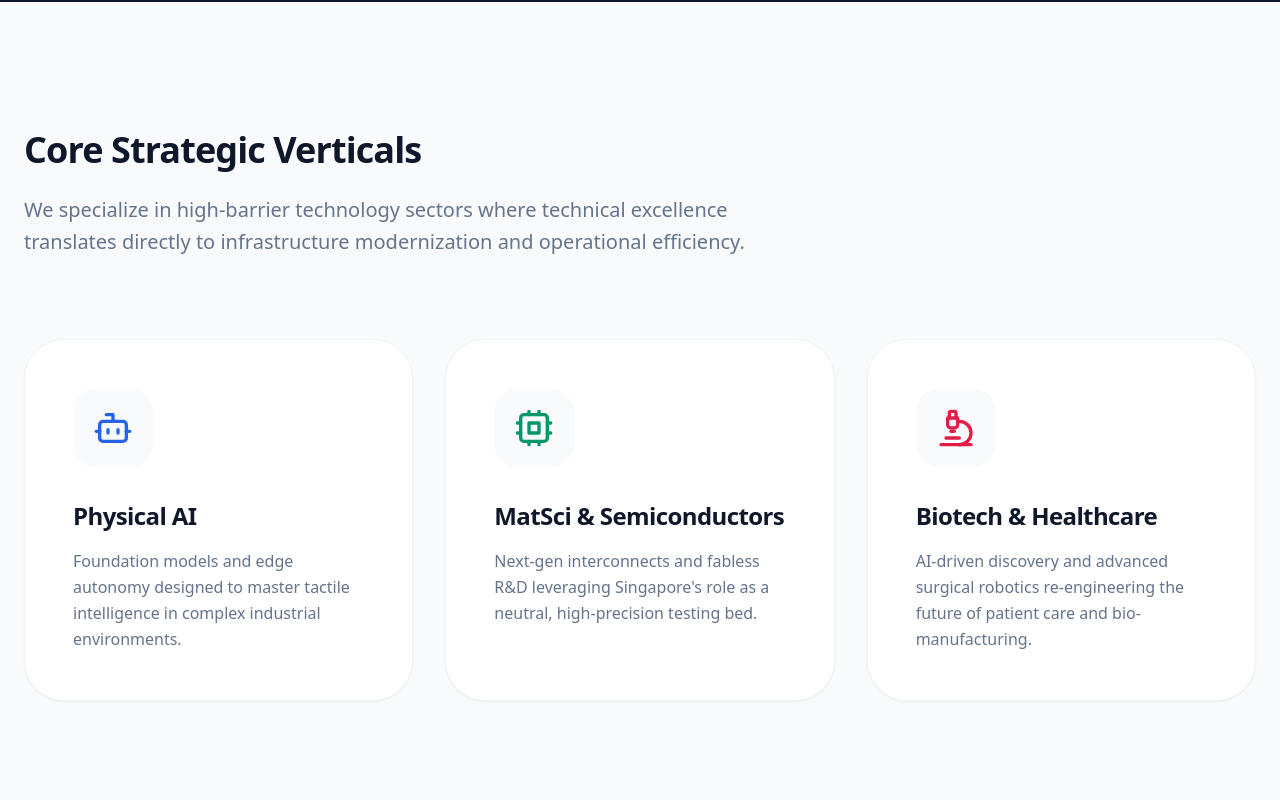
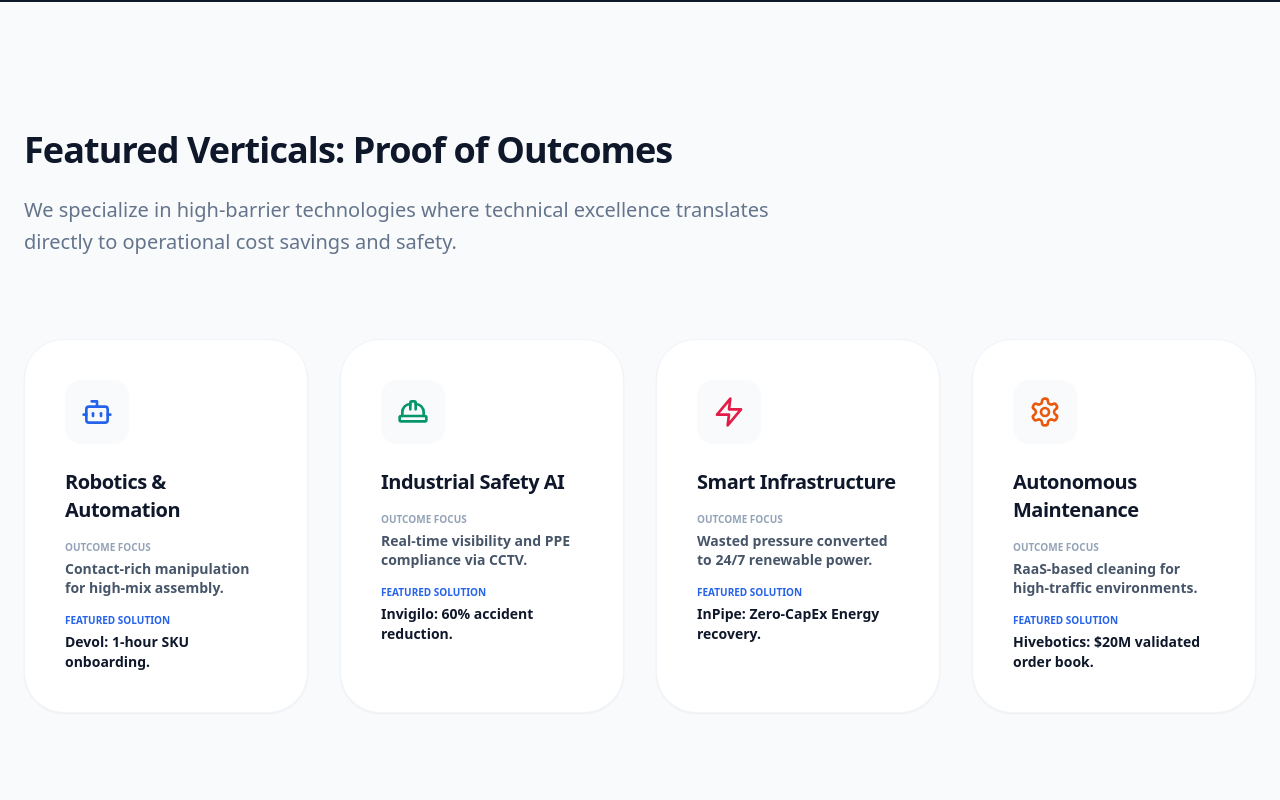
Before and after one commit to lildrummergie/block71-sv, a React (Vite) app: page / in a window 1280 px wide. Shown: the part 1640-2440 px from the top of the page. Built offline with nearby package versions, Linux system fonts and the light colour scheme.

Commit message:
Updated branding

```diff
--- a/src/App.jsx
+++ b/src/App.jsx
@@ -36,31 +36,40 @@ const App = () => {
 
   const portfolioStories = [
     {
-      startup: "Invigilo AI",
-      sector: "Safety Intelligence",
-      impact: "Significant Incident Reduction",
-      metric: "High-Accuracy Real-Time Detection",
-      quote: "SafeKey™ fosters a safety culture at our worksite, promoting individual accountability and enhancing overall measures effectively.",
-      author: "HSE R&D Manager, Saipem",
-      bg: "bg-blue-600"
-    },
-    {
       startup: "Devol Robots",
-      sector: "Physical AI",
-      impact: "Rapid SKU Onboarding",
-      metric: "Micron-Level Tactile Precision",
+      sector: "Robotics & Automation",
+      impact: "1-Hour SKU Onboarding",
+      metric: "Contact-Rich Manipulation",
       quote: "We solved the 'Tactile Gap.' Devol allows us to automate high-mix assembly that standard vision-only robotics simply can't handle.",
       author: "Sze Yuan, CEO",
       bg: "bg-slate-900"
     },
     {
+      startup: "Invigilo AI",
+      sector: "Industrial Safety AI",
+      impact: "60% Accident Reduction",
+      metric: "Real-Time PPE Compliance",
+      quote: "A thousand near-misses happen before an accident does. Our mission is to empower safety teams to identify these signals early and intervene proactively.",
+      author: "Vishnu Saran, CEO",
+      bg: "bg-blue-600"
+    },
+    {
       startup: "InPipe Energy",
-      sector: "Renewable Infrastructure",
-      impact: "High System Availability",
-      metric: "Scalable Basalt Energy Revenue",
+      sector: "Smart Infrastructure",
+      impact: "Zero-CapEx Energy Recovery",
+      metric: "24/7 Renewable Power",
       quote: "We turn a force utilities already pay to manage into carbon-free baseload power. It's a fundamental shift in infrastructure economics.",
       author: "Gregg Semler, Founder",
       bg: "bg-emerald-600"
+    },
+    {
+      startup: "Hivebotics",
+      sector: "Autonomous Maintenance",
+      impact: "$20M Validated Order Book",
+      metric: "RaaS-Based Cleaning",
+      quote: "Our mission is to automate the most dull and dangerous maintenance tasks in high-traffic environments, delivering consistent quality at scale.",
+      author: "CEO, Hivebotics",
+      bg: "bg-blue-800"
     }
   ];
 
@@ -95,7 +104,7 @@ const App = () => {
       {/* Navigation */}
       <nav className={`fixed top-0 z-50 w-full transition-all duration-300 ${isScrolled ? 'bg-white/95 py-4 shadow-md backdrop-blur-md' : 'bg-transparent py-8'}`}>
         <div className="mx-auto flex max-w-7xl items-center justify-between px-6">
-          <div className="flex items-center gap-6">
+          <div className="flex items-center gap-6 text-left font-sans">
             <div className="relative group">
               <img
                 src="/logo.png"
@@ -107,19 +116,20 @@ const App = () => {
                   e.target.nextSibling.style.display = 'flex';
                 }}
               />
-              <div className="hidden h-16 w-16 items-center justify-center rounded-2xl bg-blue-600 font-black text-white text-3xl shadow-lg">B</div>
+              <div className="hidden h-16 w-16 items-center justify-center rounded-2xl bg-blue-600 font-black text-white text-3xl shadow-lg">
+                B
               </div>
-
+            </div>
             <div className="h-12 w-px bg-slate-200 hidden sm:block"></div>
-            <span className="text-2xl font-black tracking-tight text-slate-900 flex flex-col leading-none text-left">
-              <span className="text-blue-600 uppercase tracking-tighter">BLOCK71</span>
-              <span className="text-[11px] font-bold uppercase tracking-[0.25em] text-slate-500 font-sans">Silicon Valley</span>
+            {/* Updated Header text with whitespace-nowrap for single line consistency */}
+            <span className="text-2xl sm:text-3xl font-black tracking-tighter italic uppercase text-slate-900 whitespace-nowrap">
+              BLOCK71 <span className="text-blue-600">SV</span>
             </span>
           </div>
           <div className="hidden items-center gap-10 md:flex">
             <a href="#advantage" className="text-sm font-bold text-slate-600 hover:text-blue-600 transition-colors">Strategic Partnership</a>
             <a href="#solutions" className="text-sm font-bold text-slate-600 hover:text-blue-600 transition-colors">Verticals</a>
-            <a href="#portfolio" className="text-sm font-bold text-slate-600 hover:text-blue-600 transition-colors">Impact</a>
+            <a href="#outcomes" className="text-sm font-bold text-slate-600 hover:text-blue-600 transition-colors">Outcomes</a>
             <a href="#contact" className="rounded-full bg-blue-600 px-8 py-3 text-sm font-bold text-white shadow-xl shadow-blue-200 transition-all hover:bg-blue-700 active:scale-95 font-sans">
               Partner With Us
             </a>
@@ -147,7 +157,7 @@ const App = () => {
             Orchestrating global innovation. We connect high-signal founders with corporate authority to solve the world's most complex industrial challenges.
           </p>
           <div className="flex flex-col items-center justify-center gap-6 sm:flex-row px-6">
-            <a href="#portfolio" className="flex w-full items-center justify-center gap-4 rounded-2xl bg-slate-900 px-12 py-6 text-lg font-bold text-white transition-all hover:bg-slate-800 hover:shadow-2xl active:scale-95 sm:w-auto text-center">
+            <a href="#outcomes" className="flex w-full items-center justify-center gap-4 rounded-2xl bg-slate-900 px-12 py-6 text-lg font-bold text-white transition-all hover:bg-slate-800 hover:shadow-2xl active:scale-95 sm:w-auto text-center">
               View Deployment-Ready Startups <ArrowRight className="h-5 w-5" />
             </a>
             <a href="#contact" className="flex w-full items-center justify-center gap-4 rounded-2xl border-2 border-slate-100 bg-white px-12 py-6 text-lg font-bold transition-all hover:bg-slate-50 active:scale-95 sm:w-auto text-slate-600 text-center font-sans">
@@ -198,117 +208,131 @@ const App = () => {
         </div>
       </section>
 
-      {/* Strategic Verticals */}
+      {/* Featured Verticals - Proof of Outcomes */}
       <section className="py-32 bg-slate-50 font-sans" id="solutions">
-        <div className="mx-auto max-w-7xl px-6">
-          <div className="mb-20 max-w-3xl text-left font-sans">
-            <h2 className="mb-6 text-4xl font-black text-slate-900 tracking-tight font-sans">Core Strategic Verticals</h2>
-            <p className="text-xl text-slate-500 font-medium leading-relaxed font-sans">
-              We specialize in high-barrier technology sectors where technical excellence translates directly to infrastructure modernization and operational efficiency.
+        <div className="mx-auto max-w-7xl px-6 text-left">
+          <div className="mb-20 max-w-3xl">
+            <h2 className="mb-6 text-4xl font-black text-slate-900 tracking-tight">Featured Verticals: Proof of Outcomes</h2>
+            <p className="text-xl text-slate-500 font-medium leading-relaxed">
+              We specialize in high-barrier technologies where technical excellence translates directly to operational cost savings and safety.
             </p>
           </div>
 
-          <div className="grid gap-8 md:grid-cols-3 text-left font-sans">
+          <div className="grid gap-8 md:grid-cols-2 lg:grid-cols-4">
             {[
               {
-                title: "Physical AI",
-                icon: <Bot className="h-10 w-10 text-blue-600" />,
-                desc: "Foundation models and edge autonomy designed to master tactile intelligence in complex industrial environments."
+                title: "Robotics & Automation",
+                outcome: "Contact-rich manipulation for high-mix assembly.",
+                solution: "Devol: 1-hour SKU onboarding.",
+                icon: <Bot className="h-8 w-8 text-blue-600" />
               },
               {
-                title: "MatSci & Semiconductors",
-                icon: <Cpu className="h-10 w-10 text-emerald-600" />,
-                desc: "Next-gen interconnects and fabless R&D leveraging Singapore's role as a neutral, high-precision testing bed."
+                title: "Industrial Safety AI",
+                outcome: "Real-time visibility and PPE compliance via CCTV.",
+                solution: "Invigilo: 60% accident reduction.",
+                icon: <HardHat className="h-8 w-8 text-emerald-600" />
               },
               {
-                title: "Biotech & Healthcare",
-                icon: <Microscope className="h-10 w-10 text-rose-600" />,
-                desc: "AI-driven discovery and advanced surgical robotics re-engineering the future of patient care and bio-manufacturing."
+                title: "Smart Infrastructure",
+                outcome: "Wasted pressure converted to 24/7 renewable power.",
+                solution: "InPipe: Zero-CapEx Energy recovery.",
+                icon: <Zap className="h-8 w-8 text-rose-600" />
+              },
+              {
+                title: "Autonomous Maintenance",
+                outcome: "RaaS-based cleaning for high-traffic environments.",
+                solution: "Hivebotics: $20M validated order book.",
+                icon: <Settings className="h-8 w-8 text-orange-600" />
               }
             ].map((pillar, i) => (
-              <div key={i} className="group relative rounded-[2.5rem] bg-white p-12 shadow-sm transition-all hover:-translate-y-2 hover:shadow-2xl border border-slate-100 font-sans">
-                <div className="mb-8 inline-flex rounded-3xl bg-slate-50 p-5 text-slate-900 transition-colors group-hover:bg-blue-600 group-hover:text-white">
+              <div key={i} className="group relative rounded-[2.5rem] bg-white p-10 shadow-sm transition-all hover:-translate-y-2 border border-slate-100 text-left">
+                <div className="mb-6 inline-flex rounded-2xl bg-slate-50 p-4 text-slate-900 transition-colors group-hover:bg-blue-600 group-hover:text-white">
                   {pillar.icon}
                 </div>
-                <h3 className="mb-4 text-2xl font-black tracking-tight font-sans">{pillar.title}</h3>
-                <p className="text-slate-500 leading-relaxed font-medium font-sans">{pillar.desc}</p>
+                <h3 className="mb-4 text-xl font-black tracking-tight">{pillar.title}</h3>
+                <div className="mb-4">
+                  <span className="text-[10px] font-black uppercase text-slate-400 block mb-1">Outcome Focus</span>
+                  <p className="text-slate-600 font-bold text-sm leading-snug">{pillar.outcome}</p>
+                </div>
+                <div>
+                  <span className="text-[10px] font-black uppercase text-blue-600 block mb-1">Featured Solution</span>
+                  <p className="text-slate-900 font-black text-sm">{pillar.solution}</p>
+                </div>
               </div>
             ))}
           </div>
         </div>
       </section>
 
-      {/* Impact Section */}
-      <section className="py-32 bg-white font-sans" id="portfolio">
-        <div className="mx-auto max-w-7xl px-6">
-          <div className="mb-20 text-center">
-            <h2 className="mb-4 text-4xl font-black text-slate-900 tracking-tight font-sans text-center">Portfolio Impact</h2>
-            <p className="text-slate-500 text-lg font-medium font-sans text-center">Outcome-driven validation from the BLOCK71 SV ecosystem.</p>
+      {/* Impact Section / Stories */}
+      <section className="py-32 bg-white font-sans overflow-hidden" id="outcomes">
+        <div className="mx-auto max-w-7xl px-6 text-center">
+          <div className="mb-20">
+            <h2 className="mb-4 text-4xl font-black text-slate-900 tracking-tight">Deployment Snapshots</h2>
+            <p className="text-slate-500 text-lg font-medium">Outcome-driven validation from the BLOCK71 SV ecosystem.</p>
           </div>
 
-          <div className="relative font-sans">
+          <div className="relative">
+            <div className="min-h-[450px]">
               {portfolioStories.map((story, i) => (
                 <div
                   key={i}
-                className={`transition-all duration-1000 ${i === activeStory ? 'opacity-100 translate-y-0 relative' : 'opacity-0 translate-y-20 absolute inset-0 pointer-events-none'}`}
+                  className={`transition-all duration-700 ${i === activeStory ? 'block opacity-100' : 'hidden opacity-0'}`}
                 >
-                <div className={`rounded-[3.5rem] ${story.bg} p-10 lg:p-24 text-white shadow-3xl flex flex-col lg:flex-row items-center gap-20 overflow-hidden relative font-sans text-left`}>
-                  <div className="absolute top-0 right-0 p-12 opacity-5 pointer-events-none text-white font-sans">
-                    <Globe2 className="h-80 w-80 font-sans text-white" />
+                  <div className={`rounded-[2.5rem] sm:rounded-[3.5rem] ${story.bg} p-8 sm:p-16 lg:p-20 text-white shadow-3xl flex flex-col lg:flex-row items-center gap-12 lg:gap-20 relative text-left`}>
+                    <div className="lg:w-3/5 relative z-10 text-left text-white font-sans">
+                      <div className="mb-6 sm:mb-8 flex items-center gap-4">
+                        <div className="bg-white/20 p-2.5 rounded-xl backdrop-blur-md">
+                          <Trophy className="h-5 w-5 sm:h-6 sm:w-6 text-white" />
                         </div>
-
-                  <div className="lg:w-3/5 relative z-10 font-sans text-left text-white">
-                    <div className="mb-8 flex items-center gap-4 text-white font-sans">
-                      <div className="bg-white/20 p-2.5 rounded-xl backdrop-blur-md">
-                        <Trophy className="h-6 w-6 text-white" />
+                        <span className="text-[10px] font-black uppercase tracking-[0.4em] text-white/70">{story.startup} • {story.sector}</span>
                       </div>
-                      <span className="text-[10px] font-black uppercase tracking-[0.4em] text-white/70 font-sans">{story.startup} • {story.sector}</span>
-                    </div>
-                    <h3 className="mb-10 text-4xl font-black leading-[1.1] sm:text-6xl tracking-tighter text-white font-sans">
+                      <h2 className="mb-8 text-3xl sm:text-5xl font-black leading-[1.1] tracking-tighter">
                         {story.impact} <br />
-                      <span className="text-white/40 font-sans text-white">{story.metric}</span>
-                    </h3>
-                    <div className="relative mb-12 max-w-xl font-sans text-white">
-                      <Quote className="absolute -left-12 -top-8 h-20 w-20 text-white/10 font-sans" />
-                      <p className="text-2xl italic leading-relaxed text-white/90 relative z-10 font-medium font-sans">
+                        <span className="text-white/40">{story.metric}</span>
+                      </h2>
+                      <div className="relative mb-8 sm:mb-12 max-w-xl">
+                        <Quote className="absolute -left-6 sm:-left-12 -top-4 sm:-top-8 h-10 w-10 sm:h-20 sm:w-20 text-white/10" />
+                        <p className="text-xl sm:text-2xl italic leading-relaxed text-white/90 relative z-10 font-medium">
                           "{story.quote}"
                         </p>
                       </div>
-                    <div className="flex items-center gap-5 border-t border-white/20 pt-10 font-sans text-white">
-                      <div className="h-16 w-16 rounded-2xl bg-white/20 backdrop-blur-lg flex items-center justify-center font-black text-3xl font-sans">
+                      <div className="flex items-center gap-5 border-t border-white/20 pt-8">
+                        <div className="h-12 w-12 sm:h-16 sm:w-16 rounded-2xl bg-white/20 backdrop-blur-lg flex items-center justify-center font-black text-2xl sm:text-3xl">
                           {story.author?.[0] || "B"}
                         </div>
                         <div>
-                        <div className="font-black text-xl font-sans">{story.author}</div>
-                        <div className="text-sm text-white/50 font-bold uppercase tracking-widest font-sans">Portfolio Partner</div>
+                          <div className="font-black text-lg sm:text-xl">{story.author}</div>
+                          <div className="text-[10px] sm:text-sm text-white/50 font-bold uppercase tracking-widest">Portfolio Partner</div>
                         </div>
                       </div>
                     </div>
 
-                  <div className="lg:w-2/5 w-full relative z-10 font-sans">
-                    <div className="grid grid-cols-1 gap-6 font-sans">
-                       <div className="rounded-[2rem] bg-white/10 p-10 backdrop-blur-xl border border-white/20 hover:bg-white/20 transition-all cursor-default group font-sans">
-                          <CheckCircle2 className="mb-6 h-12 w-12 text-blue-300 group-hover:scale-110 transition-transform font-sans" />
-                          <h4 className="text-xl font-black mb-3 text-white font-sans leading-tight">Enterprise Pilot Secured</h4>
-                          <p className="text-white/70 font-medium leading-relaxed font-sans">Secured validation with Tier-1 U.S. industrial partners through our direct scouting network.</p>
+                    <div className="lg:w-2/5 w-full relative z-10">
+                      <div className="grid grid-cols-1 gap-6">
+                         <div className="rounded-[2rem] bg-white/10 p-8 backdrop-blur-xl border border-white/20 hover:bg-white/20 transition-all cursor-default text-left">
+                            <CheckCircle2 className="mb-4 h-10 w-10 text-blue-300" />
+                            <h4 className="text-lg font-black mb-3 text-white leading-tight">Enterprise Validation Pilot</h4>
+                            <p className="text-sm text-white/70 font-medium leading-relaxed">Secured validation with Tier-1 industrial partners through our direct scouting network.</p>
                          </div>
-                       <div className="rounded-[2rem] bg-white/10 p-10 backdrop-blur-xl border border-white/20 hover:bg-white/20 transition-all cursor-default group font-sans">
-                          <LineChart className="mb-6 h-12 w-12 text-blue-300 group-hover:scale-110 transition-transform font-sans font-sans" />
-                          <h4 className="text-xl font-black mb-3 text-white font-sans leading-tight">Accelerated GTM Timeline</h4>
-                          <p className="text-white/70 font-medium leading-relaxed font-sans">Compressed U.S. market entry cycle by aligning research outcomes with enterprise problem statements.</p>
+                         <div className="rounded-[2rem] bg-white/10 p-8 backdrop-blur-xl border border-white/20 hover:bg-white/20 transition-all cursor-default text-left">
+                            <LineChart className="mb-4 h-10 w-10 text-blue-300" />
+                            <h4 className="text-lg font-black mb-3 text-white leading-tight">Compressed Cycle</h4>
+                            <p className="text-sm text-white/70 font-medium leading-relaxed">Accelerated GTM by aligning technical research with enterprise procurement requirements.</p>
                          </div>
                       </div>
                     </div>
                   </div>
                 </div>
               ))}
+            </div>
 
-            <div className="mt-16 flex justify-center gap-4">
+            <div className="mt-12 flex justify-center gap-4">
               {portfolioStories.map((_, i) => (
                 <button
                   key={i}
                   onClick={() => setActiveStory(i)}
-                  className={`h-2.5 transition-all duration-500 rounded-full ${i === activeStory ? 'w-24 bg-blue-600 shadow-[0_0_20px_rgba(37,99,235,0.4)]' : 'w-2.5 bg-slate-200'}`}
+                  className={`h-2.5 transition-all duration-500 rounded-full ${i === activeStory ? 'w-16 sm:w-24 bg-blue-600 shadow-lg shadow-blue-200' : 'w-2.5 bg-slate-200'}`}
                 />
               ))}
             </div>
@@ -398,14 +422,16 @@ const App = () => {
               <div className="relative group font-sans">
                 <img
                   src="/logo.png"
-                  alt="BLOCK71 Logo"
-                  className="h-20 sm:h-24 w-auto object-contain transition-all duration-500 font-sans"
+                  alt="BLOCK71"
+                  className="h-20 sm:h-24 w-auto object-contain transition-all duration-500"
                   onError={(e) => {
                     e.target.style.display = 'none';
                     e.target.nextSibling.style.display = 'flex';
                   }}
                 />
-                <div className="hidden h-20 w-20 items-center justify-center rounded-2xl bg-blue-600 font-black text-white text-3xl shadow-lg">B</div>
+                <div className="hidden h-20 w-20 items-center justify-center rounded-2xl bg-blue-600 font-black text-white text-3xl shadow-lg">
+                  B
+                </div>
               </div>
               <span className="text-3xl font-black text-white tracking-tighter italic uppercase">BLOCK71 <span className="text-blue-600 font-black">SV</span></span>
             </div>
```
Lines whose indentation alone changed are shown as unchanged.
